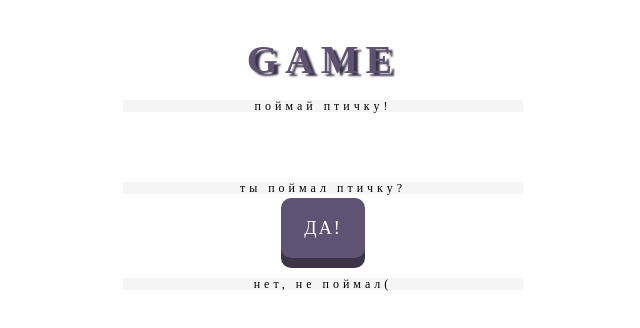
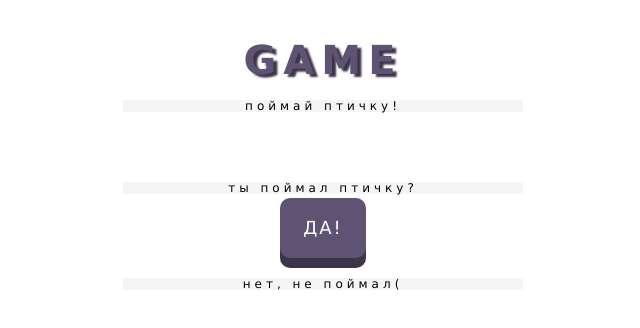
Before and after one commit to fastbimer/lol, a plain HTML site: page index.html in a window 1280 px wide. Shown: the top 328 px of the page, without its empty margins (317-957 px from the left). Drawn offline with Linux system fonts and the light colour scheme.

Commit message:
Update style.css

```diff
--- a/css/style.css
+++ b/css/style.css
@@ -65,6 +65,11 @@ h1, h2, h3, h4, h5, h6 {
   font-size: inherit;
   font-weight: 400;
 }
+
+body{
+  font-family: Verdana;
+}
+
 
 .wrapper {
   text-align: center;
```
